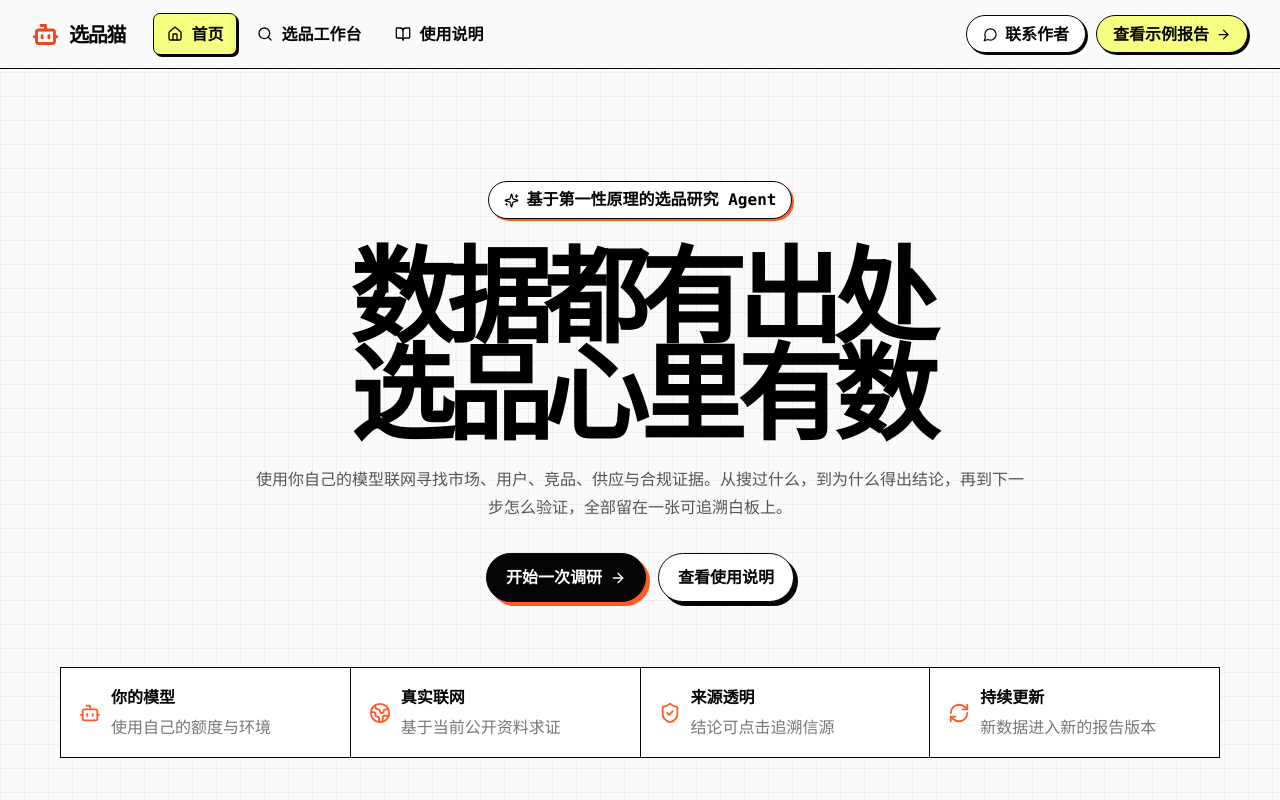
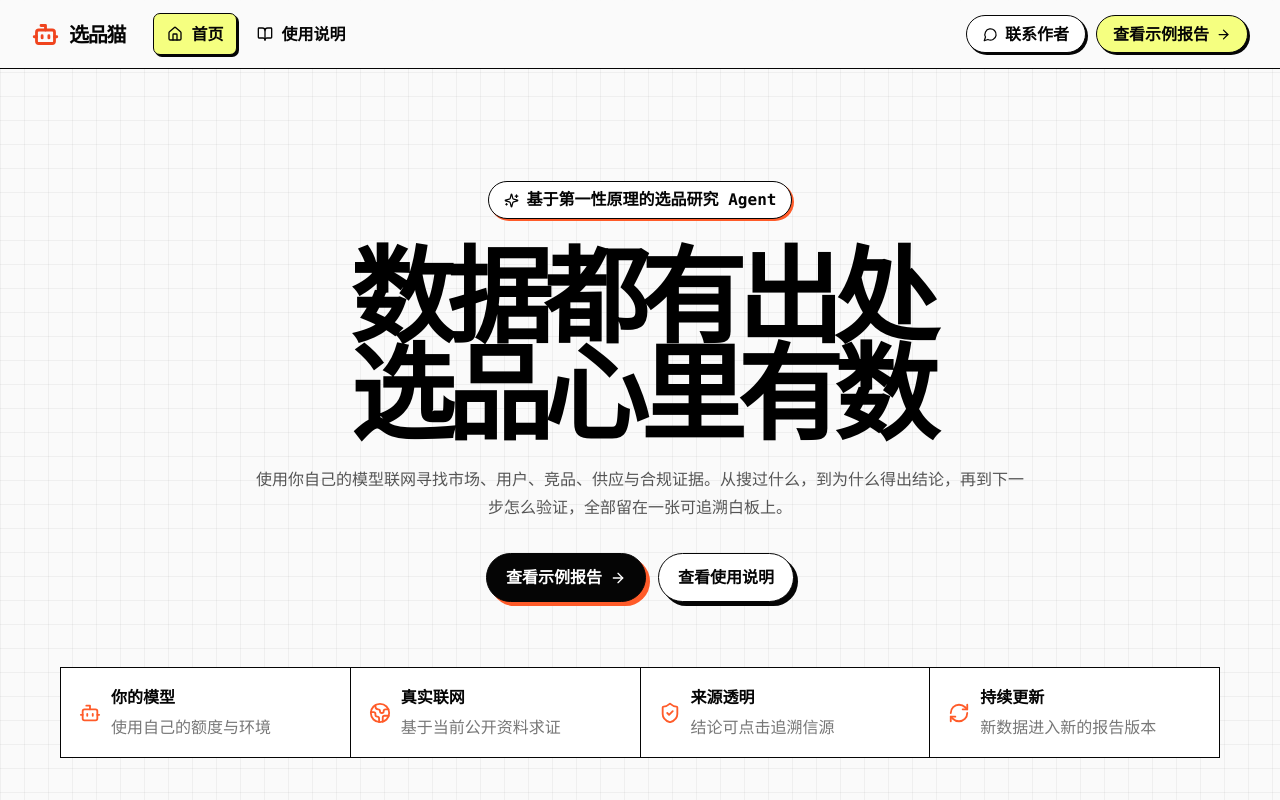
Before and after one commit to weierrr/xuanpinmao, a Next.js app in the folder app/: page / in a window 1280 px wide. Shown: the top 800 px of the page. Built offline with nearby package versions, Linux system fonts and the light colour scheme.

Commit message:
Point public CTAs to the example report

```diff
--- a/app/src/app/page.tsx
+++ b/app/src/app/page.tsx
@@ -60,7 +60,12 @@ export default function HomePage() {
           <h1>数据都有出处<br />选品心里有数</h1>
           <p>使用你自己的模型联网寻找市场、用户、竞品、供应与合规证据。从搜过什么，到为什么得出结论，再到下一步怎么验证，全部留在一张可追溯白板上。</p>
           <div className="home-product-actions">
-            <Link className="home-product-button dark" href="/discover">开始一次调研 <ArrowRight size={16} /></Link>
+            <Link
+              className="home-product-button dark"
+              href="/discover/plan/whiteboard?discoveryId=discovery-refrigerator-water-filter-demo-us"
+            >
+              查看示例报告 <ArrowRight size={16} />
+            </Link>
             <Link className="home-product-button light" href="/guide">查看使用说明</Link>
           </div>
           <div className="home-story-proof" data-icon-size="22">
@@ -160,7 +165,12 @@ export default function HomePage() {
 
         <section className="home-product-cta">
           <div><span>从一条关键词、一张图片或一个竞品链接开始</span><h2>把一轮选品调研的全过程，真正掌握在自己手里。</h2></div>
-          <Link className="home-product-button lime" href="/discover">打开选品工作台 <ArrowRight size={16} /></Link>
+          <Link
+            className="home-product-button lime"
+            href="/discover/plan/whiteboard?discoveryId=discovery-refrigerator-water-filter-demo-us"
+          >
+            查看示例报告 <ArrowRight size={16} />
+          </Link>
         </section>
       </main>
     </div>
--- a/app/src/app/site-top-navigation.tsx
+++ b/app/src/app/site-top-navigation.tsx
@@ -1,7 +1,6 @@
 import Link from "next/link";
 import { Noto_Sans_SC } from "next/font/google";
-import { BookOpen, Bot, Home, Search } from "lucide-react";
-import { WorkbenchLink } from "./workbench-link";
+import { BookOpen, Bot, Home } from "lucide-react";
 
 const brandFont = Noto_Sans_SC({
   weight: "900",
@@ -35,10 +34,6 @@ export function SiteTopNavigation({ active, actions }: SiteTopNavigationProps) {
             <Home size={16} />
             首页
           </Link>
-          <WorkbenchLink className={active === "workbench" ? "active" : undefined}>
-            <Search size={16} />
-            选品工作台
-          </WorkbenchLink>
           <Link className={active === "guide" ? "active" : undefined} href="/guide">
             <BookOpen size={16} />
             使用说明
```
Also changed, not shown: 2 other files (tests, documents, lock files or other folders).
